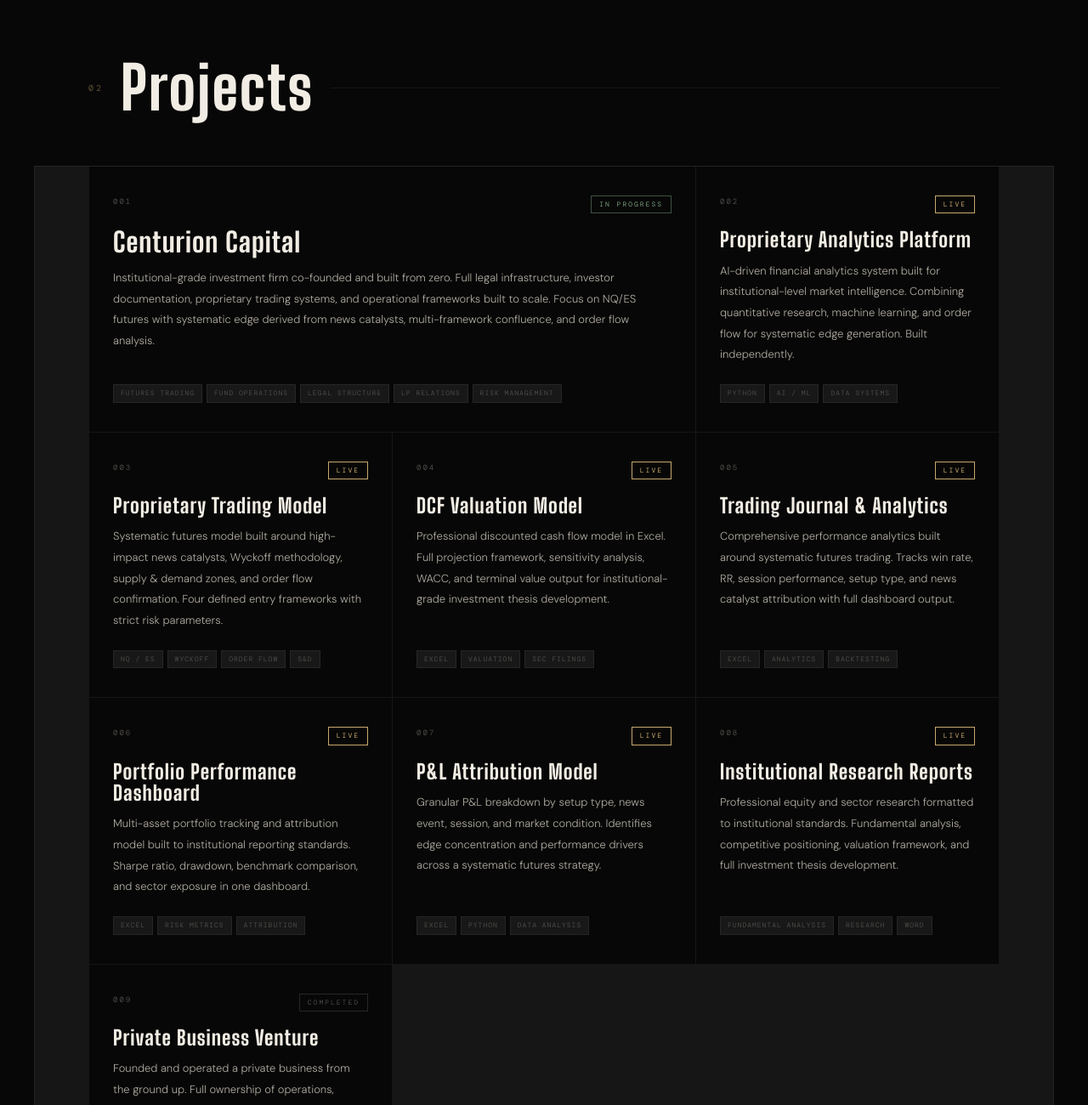
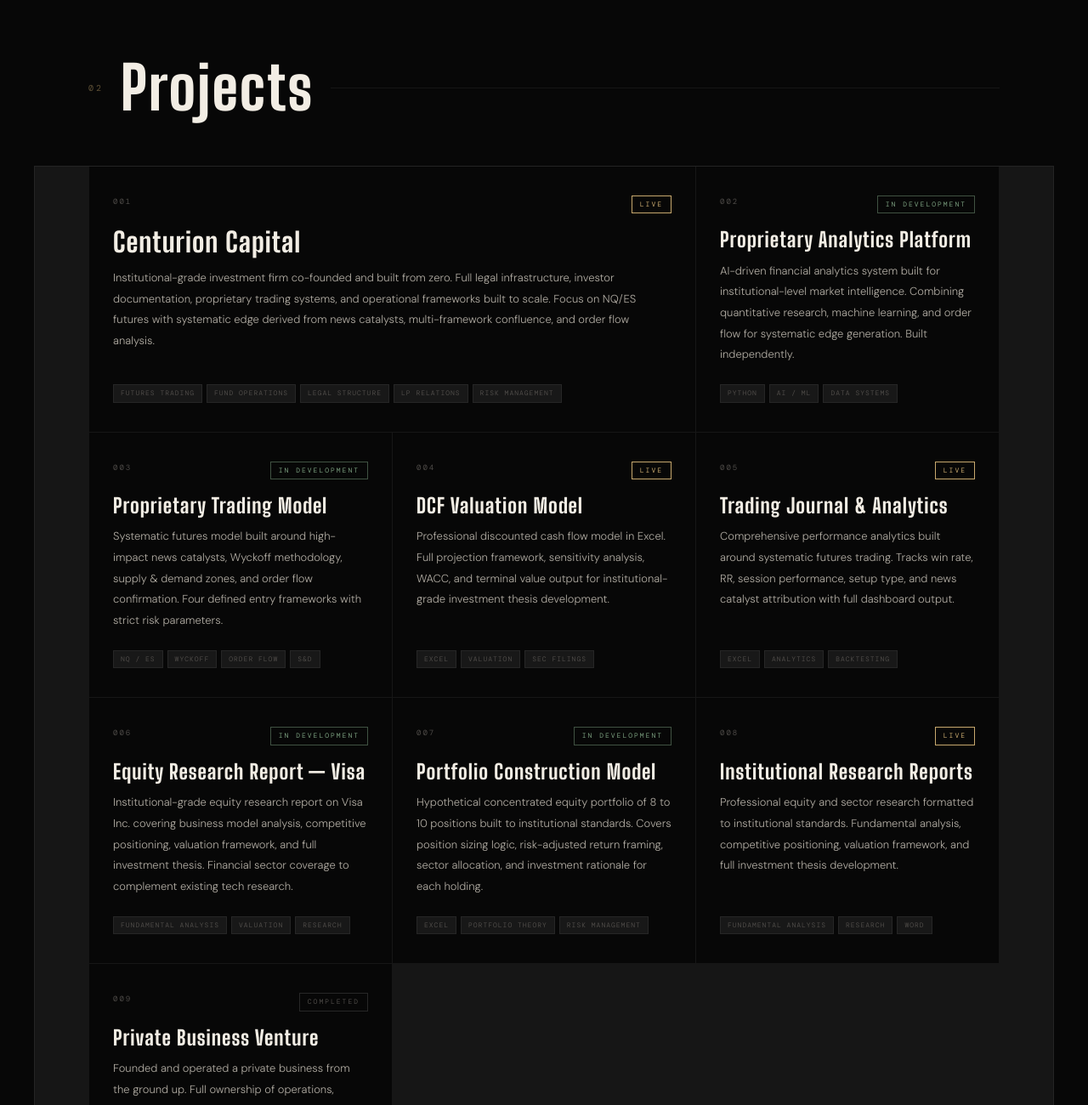
Before and after one commit to PrometheusT/PrometheusT.github.io, a plain HTML site: page index.html in a window 1280 px wide. Shown: the part 1860-3160 px from the top of the page at 85% size. Drawn offline with nearby package versions, Linux system fonts and the light colour scheme; a web font is replaced by a local one.

Commit message:
Update index.html

```diff
--- a/index.html
+++ b/index.html
@@ -309,60 +309,79 @@ footer p { font-family: var(--fm); font-size: 9px; letter-spacing: 2px; color: v
     <span class="sh-num">02</span><h2 class="sh-title">Projects</h2><div class="sh-line"></div>
   </div>
   <div class="proj-grid">
-    <div class="pcard wide" data-anim="up" data-delay="0">
-      <div class="pc-top"><span class="pc-num">001</span><span class="pc-status s-prog">In Progress</span></div>
+
+    <!-- 001 - CHANGED: status Live, added onclick link -->
+    <div class="pcard wide" data-anim="up" data-delay="0" onclick="window.open('https://centurioncapitalgroup.info','_blank')" style="cursor:pointer">
+      <div class="pc-top"><span class="pc-num">001</span><span class="pc-status s-act">Live</span></div>
       <div class="pc-title">Centurion Capital</div>
       <p class="pc-desc">Institutional-grade investment firm co-founded and built from zero. Full legal infrastructure, investor documentation, proprietary trading systems, and operational frameworks built to scale. Focus on NQ/ES futures with systematic edge derived from news catalysts, multi-framework confluence, and order flow analysis.</p>
       <div class="pc-tools"><span class="tool">Futures Trading</span><span class="tool">Fund Operations</span><span class="tool">Legal Structure</span><span class="tool">LP Relations</span><span class="tool">Risk Management</span></div>
     </div>
+
+    <!-- 002 - CHANGED: status In Development -->
     <div class="pcard" data-anim="up" data-delay="80">
-      <div class="pc-top"><span class="pc-num">002</span><span class="pc-status s-act">Live</span></div>
+      <div class="pc-top"><span class="pc-num">002</span><span class="pc-status s-prog">In Development</span></div>
       <div class="pc-title">Proprietary Analytics Platform</div>
       <p class="pc-desc">AI-driven financial analytics system built for institutional-level market intelligence. Combining quantitative research, machine learning, and order flow for systematic edge generation. Built independently.</p>
       <div class="pc-tools"><span class="tool">Python</span><span class="tool">AI / ML</span><span class="tool">Data Systems</span></div>
     </div>
+
+    <!-- 003 - CHANGED: status In Development -->
     <div class="pcard" data-anim="up" data-delay="0">
-      <div class="pc-top"><span class="pc-num">003</span><span class="pc-status s-act">Live</span></div>
+      <div class="pc-top"><span class="pc-num">003</span><span class="pc-status s-prog">In Development</span></div>
       <div class="pc-title">Proprietary Trading Model</div>
       <p class="pc-desc">Systematic futures model built around high-impact news catalysts, Wyckoff methodology, supply & demand zones, and order flow confirmation. Four defined entry frameworks with strict risk parameters.</p>
       <div class="pc-tools"><span class="tool">NQ / ES</span><span class="tool">Wyckoff</span><span class="tool">Order Flow</span><span class="tool">S&D</span></div>
     </div>
+
+    <!-- 004 - UNCHANGED -->
     <div class="pcard" data-anim="up" data-delay="80" onclick="window.open('pltr-dcf.html','_blank')" style="cursor:pointer">
       <div class="pc-top"><span class="pc-num">004</span><span class="pc-status s-act">Live</span></div>
       <div class="pc-title">DCF Valuation Model</div>
       <p class="pc-desc">Professional discounted cash flow model in Excel. Full projection framework, sensitivity analysis, WACC, and terminal value output for institutional-grade investment thesis development.</p>
       <div class="pc-tools"><span class="tool">Excel</span><span class="tool">Valuation</span><span class="tool">SEC Filings</span></div>
     </div>
+
+    <!-- 005 - UNCHANGED -->
     <div class="pcard" data-anim="up" data-delay="160" onclick="window.open('trading-journal.html','_blank')" style="cursor:pointer">
       <div class="pc-top"><span class="pc-num">005</span><span class="pc-status s-act">Live</span></div>
       <div class="pc-title">Trading Journal & Analytics</div>
       <p class="pc-desc">Comprehensive performance analytics built around systematic futures trading. Tracks win rate, RR, session performance, setup type, and news catalyst attribution with full dashboard output.</p>
       <div class="pc-tools"><span class="tool">Excel</span><span class="tool">Analytics</span><span class="tool">Backtesting</span></div>
     </div>
+
+    <!-- 006 - CHANGED: replaced with Equity Research Report Visa -->
     <div class="pcard" data-anim="up" data-delay="0">
-      <div class="pc-top"><span class="pc-num">006</span><span class="pc-status s-act">Live</span></div>
-      <div class="pc-title">Portfolio Performance Dashboard</div>
-      <p class="pc-desc">Multi-asset portfolio tracking and attribution model built to institutional reporting standards. Sharpe ratio, drawdown, benchmark comparison, and sector exposure in one dashboard.</p>
-      <div class="pc-tools"><span class="tool">Excel</span><span class="tool">Risk Metrics</span><span class="tool">Attribution</span></div>
+      <div class="pc-top"><span class="pc-num">006</span><span class="pc-status s-prog">In Development</span></div>
+      <div class="pc-title">Equity Research Report — Visa</div>
+      <p class="pc-desc">Institutional-grade equity research report on Visa Inc. covering business model analysis, competitive positioning, valuation framework, and full investment thesis. Financial sector coverage to complement existing tech research.</p>
+      <div class="pc-tools"><span class="tool">Fundamental Analysis</span><span class="tool">Valuation</span><span class="tool">Research</span></div>
     </div>
+
+    <!-- 007 - CHANGED: replaced with Portfolio Construction Model -->
     <div class="pcard" data-anim="up" data-delay="80">
-      <div class="pc-top"><span class="pc-num">007</span><span class="pc-status s-act">Live</span></div>
-      <div class="pc-title">P&L Attribution Model</div>
-      <p class="pc-desc">Granular P&L breakdown by setup type, news event, session, and market condition. Identifies edge concentration and performance drivers across a systematic futures strategy.</p>
-      <div class="pc-tools"><span class="tool">Excel</span><span class="tool">Python</span><span class="tool">Data Analysis</span></div>
+      <div class="pc-top"><span class="pc-num">007</span><span class="pc-status s-prog">In Development</span></div>
+      <div class="pc-title">Portfolio Construction Model</div>
+      <p class="pc-desc">Hypothetical concentrated equity portfolio of 8 to 10 positions built to institutional standards. Covers position sizing logic, risk-adjusted return framing, sector allocation, and investment rationale for each holding.</p>
+      <div class="pc-tools"><span class="tool">Excel</span><span class="tool">Portfolio Theory</span><span class="tool">Risk Management</span></div>
     </div>
+
+    <!-- 008 - UNCHANGED -->
     <div class="pcard" data-anim="up" data-delay="160" onclick="window.open('pltr-research-report.pdf','_blank')" style="cursor:pointer">
       <div class="pc-top"><span class="pc-num">008</span><span class="pc-status s-act">Live</span></div>
       <div class="pc-title">Institutional Research Reports</div>
       <p class="pc-desc">Professional equity and sector research formatted to institutional standards. Fundamental analysis, competitive positioning, valuation framework, and full investment thesis development.</p>
       <div class="pc-tools"><span class="tool">Fundamental Analysis</span><span class="tool">Research</span><span class="tool">Word</span></div>
     </div>
+
+    <!-- 009 - UNCHANGED -->
     <div class="pcard" data-anim="up" data-delay="240">
       <div class="pc-top"><span class="pc-num">009</span><span class="pc-status s-done">Completed</span></div>
       <div class="pc-title">Private Business Venture</div>
       <p class="pc-desc">Founded and operated a private business from the ground up. Full ownership of operations, revenue generation, and strategic execution. Firsthand experience no classroom provides.</p>
       <div class="pc-tools"><span class="tool">Operations</span><span class="tool">Revenue</span><span class="tool">Strategy</span></div>
     </div>
+
   </div>
 </div>
 
```
